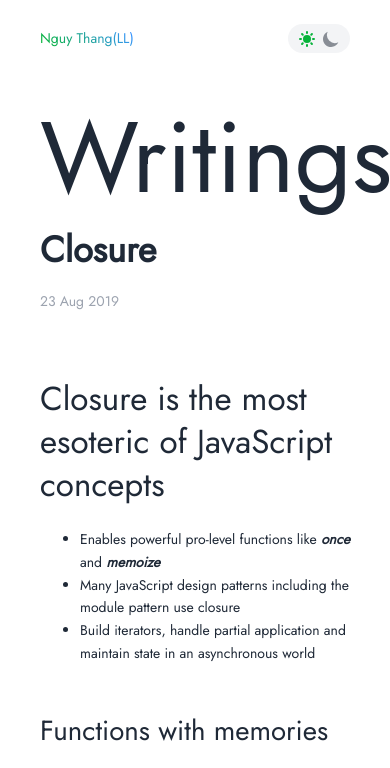
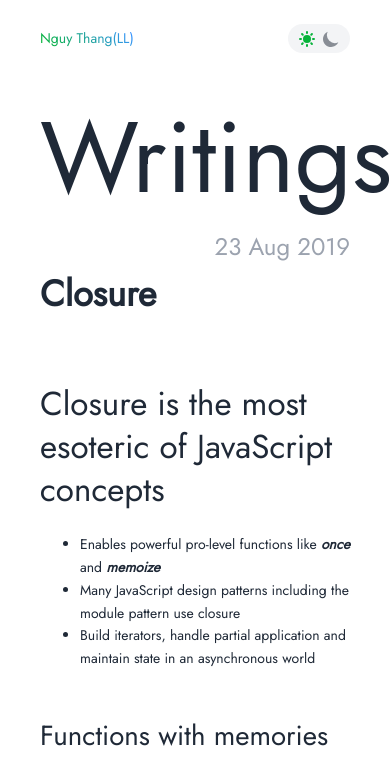
Before and after one commit to bboy114crew/blog, an Astro site: page /blog/posts/closure in a window 390 px wide. Shown: the top 768 px of the page. Built offline with nearby package versions, Linux system fonts and the light colour scheme; Astro itself is replaced by a stand-in of ours.

Commit message:
Update post closure content

```diff
--- a/src/layouts/BlogPost.astro
+++ b/src/layouts/BlogPost.astro
@@ -57,8 +57,10 @@ const {
 						alt={heroImage.alt}
 					/>
 				)}
-				<h1 class="title">{title}</h1>
-				<time>{publishDate}</time>
+				<div class="title-container">
+					<time>{publishDate}</time>
+					<h1 class="title">{title}</h1>
+				</div>
 			</header>
 			<main>
 				<slot></slot>
@@ -98,6 +100,7 @@ const {
 	}
 
 	header {
+		position: relative;
 		display: flex;
 		flex-direction: column;
 		justify-content: center;
@@ -110,7 +113,17 @@ const {
 	}
 
 	time {
+		position: absolute;
+    margin: 2px 0 0 -170px;
+    text-align: right;
+		font-size: 1.5rem;
 		color: var(--theme-text-lighter);
+	}
+
+	.title-container {
+		display: flex;
+		flex-direction: column;
+		gap: 5px;
 	}
 
 	.title {
@@ -125,6 +138,11 @@ const {
 			margin-bottom: 2rem;
 		}
 
+		time {
+			position: static;
+			margin: 0;
+		}
+
 		.content {
 			margin-bottom: 6rem;
 		}
```
